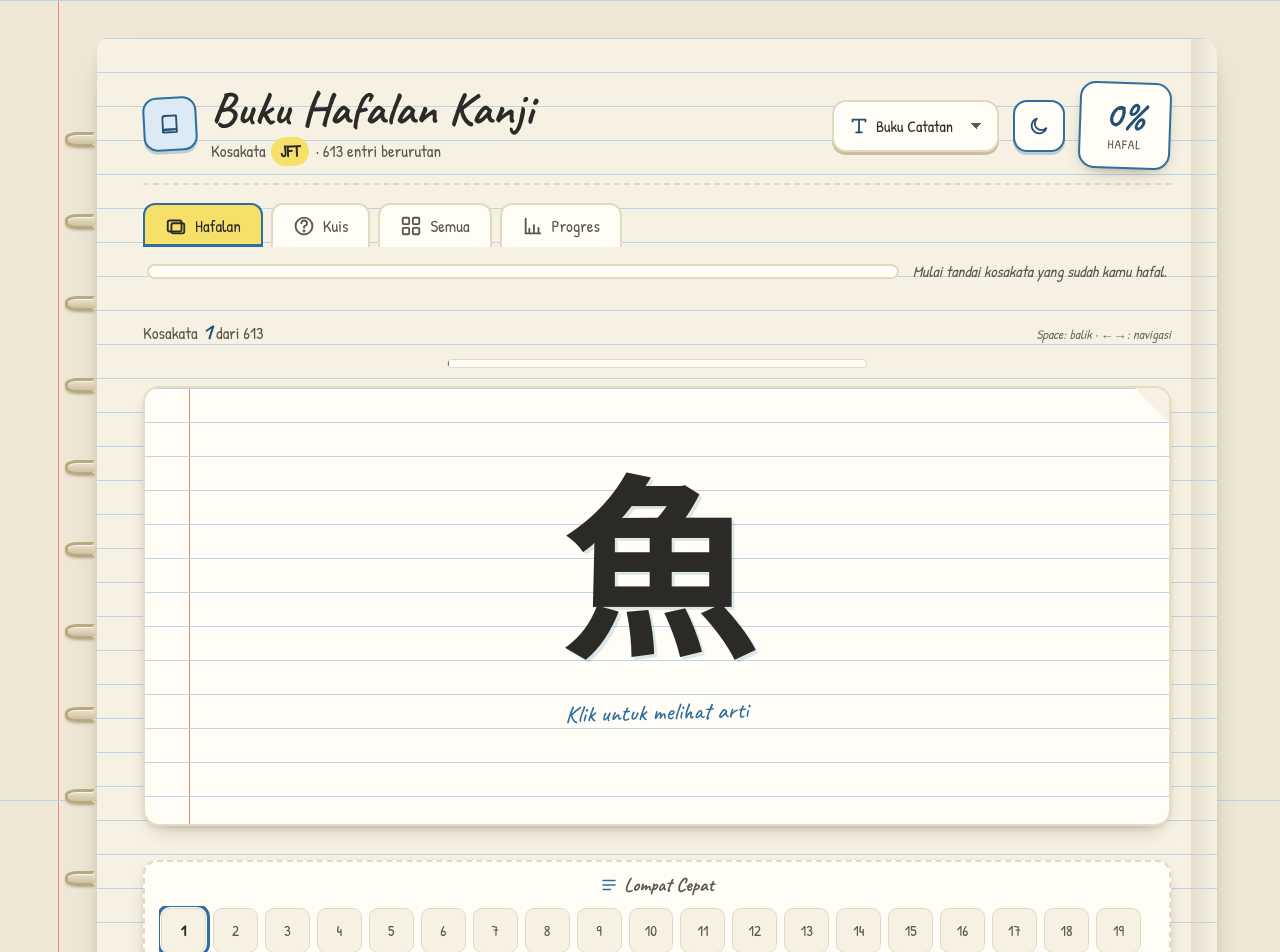
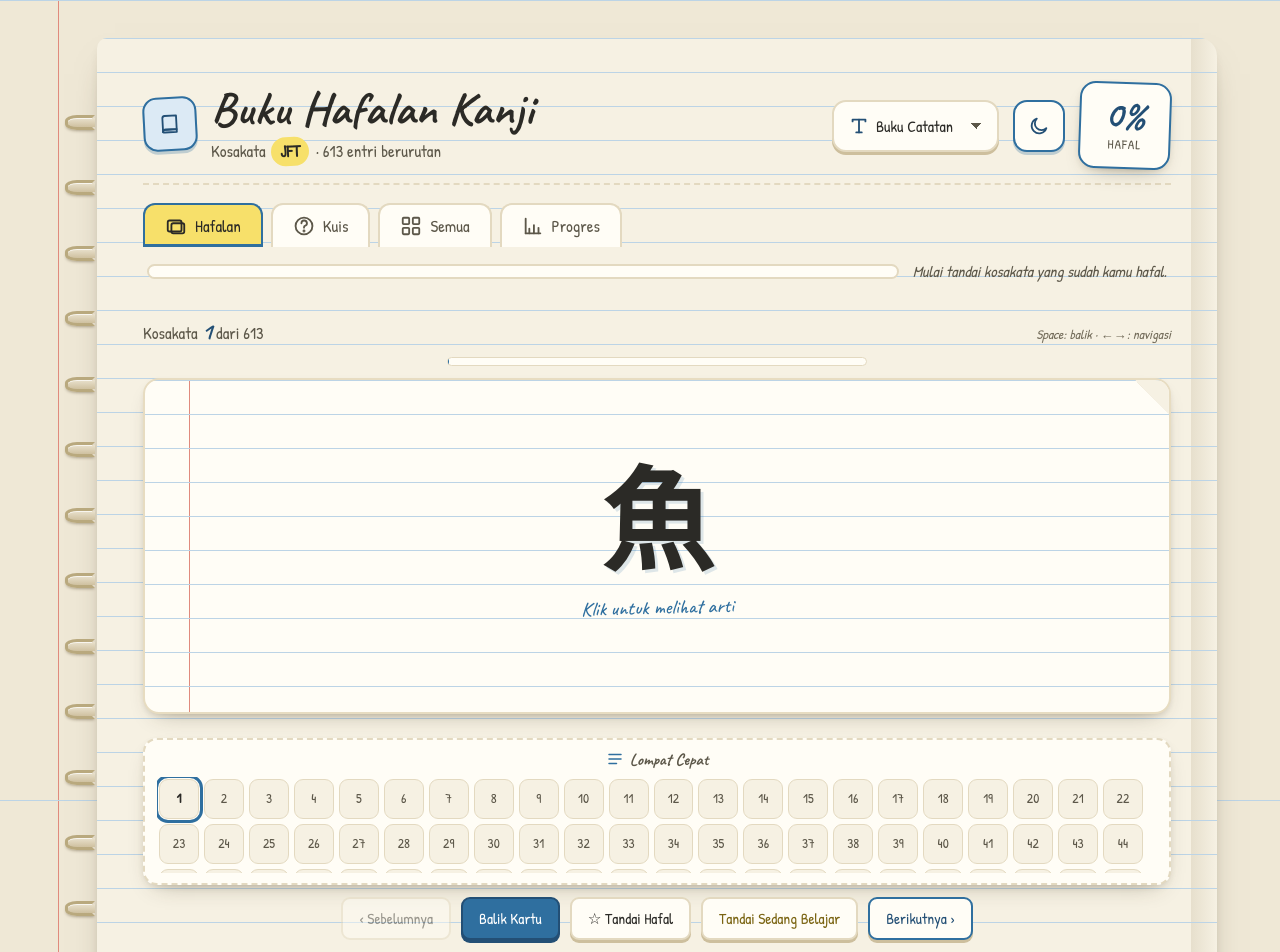
Before and after one commit to amirudinR/KanjiLPK, a React (Vite) app: page / in a window 1280 px wide. Shown: the top 952 px of the page. Built offline with nearby package versions, Linux system fonts and the light colour scheme; a web font is replaced by a local one.

Commit message:
Rapatkan layout mode Hafalan agar muat satu layar desktop tanpa scroll

```diff
--- a/src/styles/flashcard.css
+++ b/src/styles/flashcard.css
@@ -75,7 +75,7 @@
 /* Kartu yang bisa dibalik */
 .flashcard-flip {
   position: relative;
-  min-height: 440px;
+  min-height: 360px;
   perspective: 1600px;
   cursor: pointer;
 }
@@ -83,7 +83,7 @@
 .flashcard-inner {
   position: relative;
   width: 100%;
-  min-height: 440px;
+  min-height: 360px;
   transition: transform 560ms cubic-bezier(0.34, 1.16, 0.64, 1);
   transform-style: preserve-3d;
 }
@@ -684,3 +684,75 @@
   font-size: 1.6rem;
   color: var(--ink-soft);
 }
+
+/* ==========================================================================
+   Desktop — usahakan seluruh mode hafalan muat dalam satu layar
+   tanpa perlu scroll (kartu, lompat cepat, dan tombol kontrol sekaligus).
+   ========================================================================== */
+@media (min-width: 761px) and (min-height: 620px) {
+  .flashcard {
+    gap: 12px;
+  }
+
+  .flashcard-counter {
+    margin-bottom: 6px;
+  }
+
+  /* Tinggi kartu mengikuti viewport, dengan batas atas supaya tidak
+     berlebihan di layar besar. */
+  .flashcard-flip,
+  .flashcard-inner {
+    min-height: clamp(300px, 42vh, 440px);
+  }
+
+  .flashcard-kanji {
+    font-size: clamp(4rem, 14vh, 8rem);
+  }
+
+  .flashcard-hint {
+    margin-top: 12px;
+    font-size: 1.25rem;
+  }
+
+  .flashcard-audio {
+    margin-top: 12px;
+  }
+
+  .flashcard-back-head {
+    margin: 2px 0 12px;
+    padding-bottom: 10px;
+  }
+
+  .flashcard-details {
+    gap: 6px;
+  }
+
+  .flashcard-sidebar {
+    margin-top: 12px;
+    padding: 10px 12px;
+  }
+
+  .flashcard-sidebar-title {
+    font-size: 1.05rem;
+    margin-bottom: 8px;
+  }
+
+  .flashcard-jump-list {
+    grid-template-columns: repeat(auto-fill, minmax(38px, 1fr));
+    gap: 5px;
+    max-height: 96px;
+  }
+
+  .flashcard-jump {
+    font-size: 0.85rem;
+  }
+
+  .flashcard-controls {
+    padding-top: 0;
+  }
+
+  .flashcard-btn {
+    padding: 9px 16px;
+    font-size: 0.96rem;
+  }
+}
```
